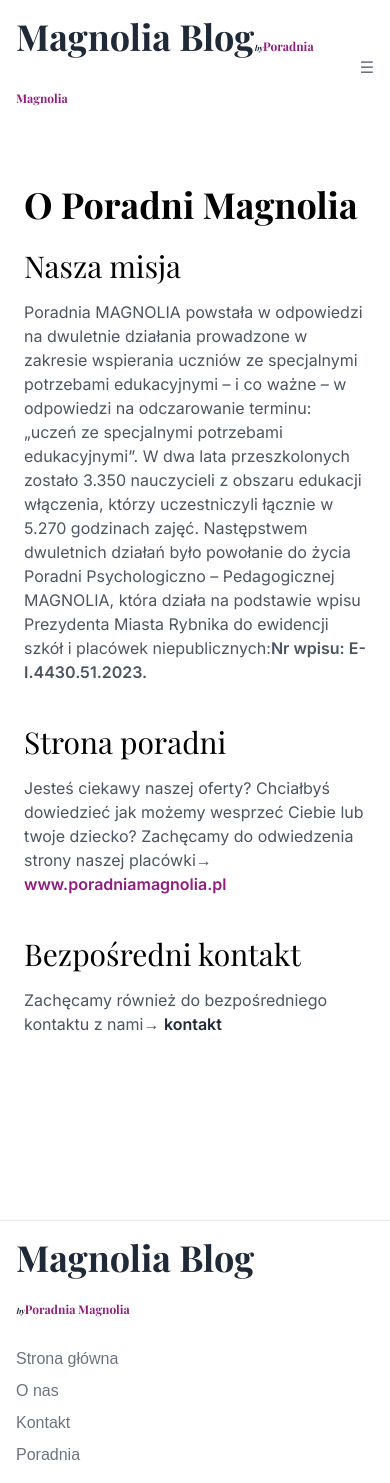
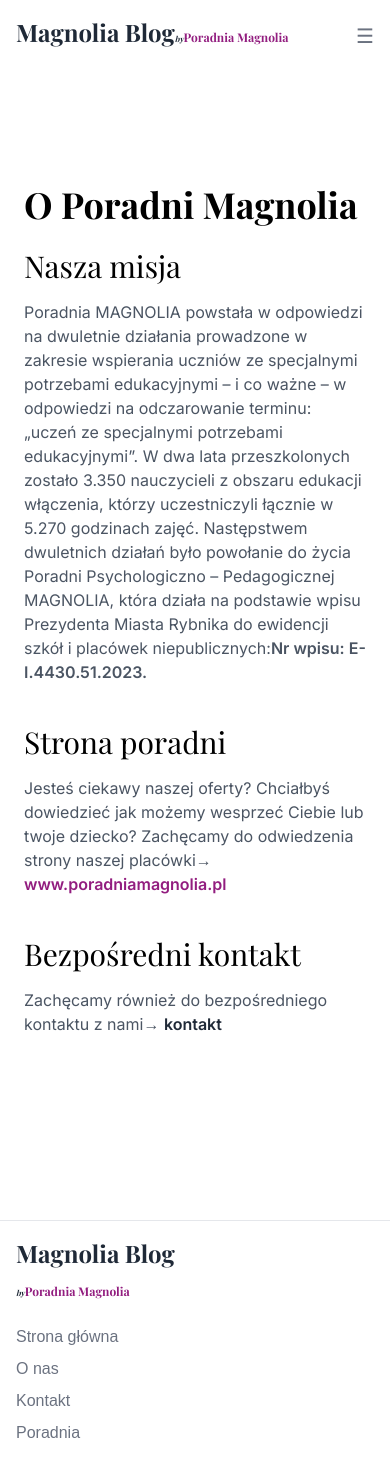
Before and after one commit to FifiLen/MagnoliaBlog, a Next.js app: page /about in a window 390 px wide. After the commit the page ends 1461 px from the top, so only its background shows below. Built offline with nearby package versions, Linux system fonts and the light colour scheme; a web font is replaced by a local one.

Commit message:
corrections#

```diff
--- a/app/projects/[project]/page.tsx
+++ b/app/projects/[project]/page.tsx
@@ -1,6 +1,8 @@
 import { getProject } from "@/sanity/sanity-utils";
 import { PortableText } from "@portabletext/react";
 import Image from "next/image";
+import Link from "next/link";
+
 
 type Props = {
     params: {project: string}
@@ -30,6 +32,12 @@
           <div className="content">
             <PortableText value={project.content} />
           </div>
+          <Link href="/">
+            <div className=" border p-4 mt-5 rounded-sm">
+            <p className=" font-semibold">Powrót na stronę główną →</p>
+          </div>
+          </Link>
+
         </div>
       </div>
     );
--- a/components/footer.tsx
+++ b/components/footer.tsx
@@ -3,7 +3,7 @@
       <footer className="w-full bg-white text-gray-800 p-4 border-t">
         <div className="container mx-auto flex flex-col md:flex-row justify-center items-center space-y-4 md:space-y-0">
         <div className="font-bold text-xl w-full">
-          <a href="/" className="hover:text-[#ffae82] logo text-4xl font-playfair">Magnolia Blog<br className="md:hidden block" /><span className='italic text-[8px]'>by</span><span className=' text-[12px] text-[#921D7F]'>Poradnia Magnolia</span></a>
+          <a href="/" className="hover:text-[#ffae82] logo text-2xl md:text-4xl font-playfair">Magnolia Blog<br className="md:hidden block" /><span className='italic text-[8px]'>by</span><span className=' text-[12px] text-[#921D7F]'>Poradnia Magnolia</span></a>
         </div>
           <nav aria-label="Nawigacja stopki" className=" w-full flex md:justify-end justify-start">
             <ul className="flex flex-col md:flex-row space-y-2 md:space-y-0 md:space-x-4 text-md md:text-sm menu">
--- a/components/page.tsx
+++ b/components/page.tsx
@@ -25,10 +25,10 @@
     <header className={`fixed top-0 left-0 w-full z-50 bg-white text-gray-800 p-4 ${borderAnimation}`}>
       <div className="container mx-auto flex justify-between items-center">
         <div className="font-bold text-xl w-full">
-          <a href="/" className="hover:text-[#ffae82] logo text-4xl font-playfair">Magnolia Blog<span className='italic text-[8px]'>by</span><span className=' text-[12px] text-[#921D7F]'>Poradnia Magnolia</span></a>
+          <a href="/" className="hover:text-[#ffae82] logo  text-2xl md:text-4xl font-playfair">Magnolia Blog<span className='italic text-[8px]'>by</span><span className=' text-[12px] text-[#921D7F]'>Poradnia Magnolia</span></a>
         </div>
         <div className="md:hidden">
-          <button onClick={() => setMenuOpen(!menuOpen)} className="text-gray-500 hover:text-slate-600">
+          <button onClick={() => setMenuOpen(!menuOpen)} className="text-gray-500 hover:text-slate-600 text-xl">
             ☰
           </button>
         </div>
```
